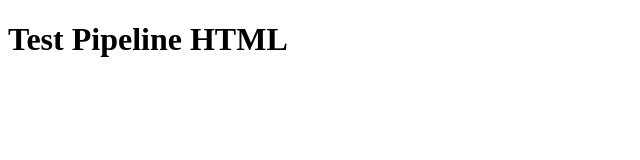
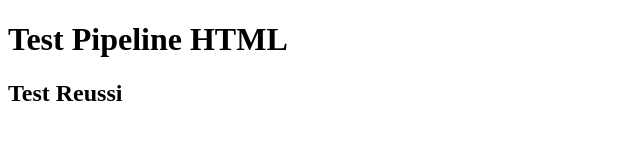
Before and after one commit to AWS-Re-Start-RDC-KINSHASA-1/Test2-Mena, a plain HTML site: page index.html in a window 1280 px wide. Shown: the whole page, without its empty margins (0-640 px from the left). Drawn offline with Linux system fonts and the light colour scheme.

Commit message:
Nouvelle balise h2

```diff
--- a/index.html
+++ b/index.html
@@ -7,5 +7,6 @@
 </head>
 <body>
     <h1>Test Pipeline HTML</h1>
+    <h2>Test Reussi</h2>
 </body>
 </html>
```
